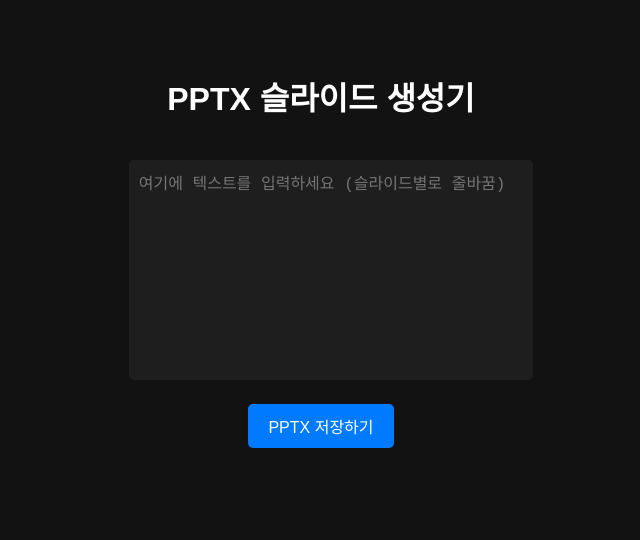
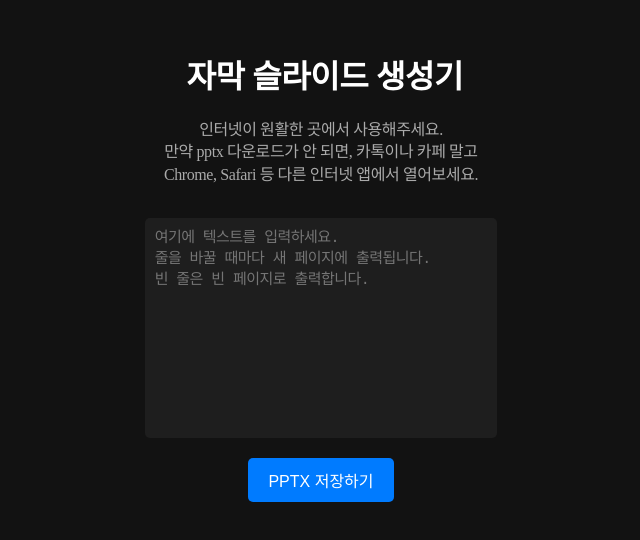
Before and after one commit to Real-Moomin/subtitle, a plain HTML site: page index.html in a window 1280 px wide. Shown: the part 150-690 px from the top of the page, without its empty margins (319-959 px from the left). Drawn offline with Linux system fonts and the light colour scheme.

Commit message:
Add files via upload

```diff
--- a/index.html
+++ b/index.html
@@ -4,17 +4,18 @@
   <meta charset="UTF-8">
   <meta name="viewport" content="width=device-width, initial-scale=1.0">
 <script src="https://cdn.jsdelivr.net/npm/pptxgenjs@3.12.0/dist/pptxgen.bundle.js"></script>
-  <title>PPTX 슬라이드 생성기</title>
+  <title>자막 슬라이드 생성기</title>
   <style>
     body {
-      font-family: Arial, sans-serif;
       background-color: #121212;
       color: #ffffff;
       display: flex;
       justify-content: center;
       align-items: center;
       height: 100vh;
-      margin: 0;
+      padding: 8px;
+      letter-spacing: -0.4px;
+
     }
 
     .container {
@@ -23,16 +24,22 @@
     }
 
     textarea {
-      width: 100%;
+      width: calc(100% - 32px);
       height: 200px;
-      margin: 20px 0;
+      margin: 16px 0;
       padding: 10px;
       border: none;
       border-radius: 5px;
       background-color: #1e1e1e;
       color: #ffffff;
-      font-size: 16px;
+      font-size: 15px;
       resize: none;
+      line-height: 1.4;
+      letter-spacing: -0.55px;
+    }
+    textarea:focus{
+      outline: 1px solid #ffffff50;
+
     }
 
     button {
@@ -48,13 +55,16 @@
     button:hover {
       background-color: #0056b3;
     }
+    p{color: #aaa;
+      line-height: 1.4}
   </style>
   <script src="https://cdnjs.cloudflare.com/ajax/libs/pptxgenjs/3.12.0/pptxgen.min.js"></script>
 </head>
 <body>
   <div class="container">
-    <h1>PPTX 슬라이드 생성기</h1>
-    <textarea id="inputText" placeholder="여기에 텍스트를 입력하세요 (슬라이드별로 줄바꿈)"></textarea>
+    <h1>&nbsp;자막 슬라이드 생성기</h1>
+    <p>인터넷이 원활한 곳에서 사용해주세요.<br>만약 pptx 다운로드가 안 되면, 카톡이나 카페 말고<br>Chrome, Safari 등 다른  인터넷 앱에서 열어보세요.</p>
+    <textarea id="inputText" placeholder="여기에 텍스트를 입력하세요. &#10;줄을 바꿀 때마다 새 페이지에 출력됩니다. &#10;빈 줄은 빈 페이지로 출력합니다."></textarea>
     <button id="generateBtn">PPTX 저장하기</button>
   </div>
   <script>
@@ -83,7 +93,7 @@
         }
 
         slide.addText(slideText, {
-          x: 0.5,                // 좌측 여백
+          x: 0.75,                // 좌측 여백
           y: 4.5,                // 하단에서 50px 떨어진 위치
           w: 8.5,                // 텍스트 너비
           h: 0.7,                // 텍스트 높이
```
